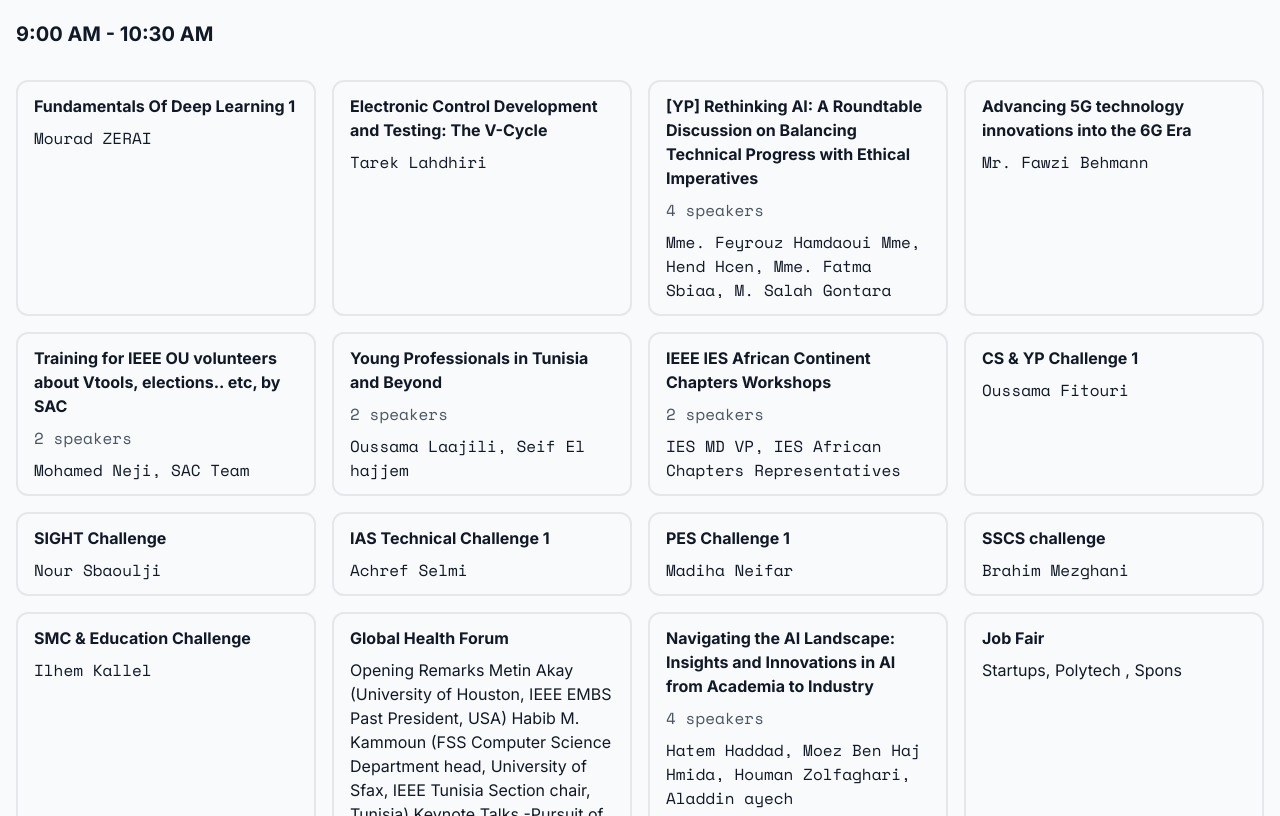
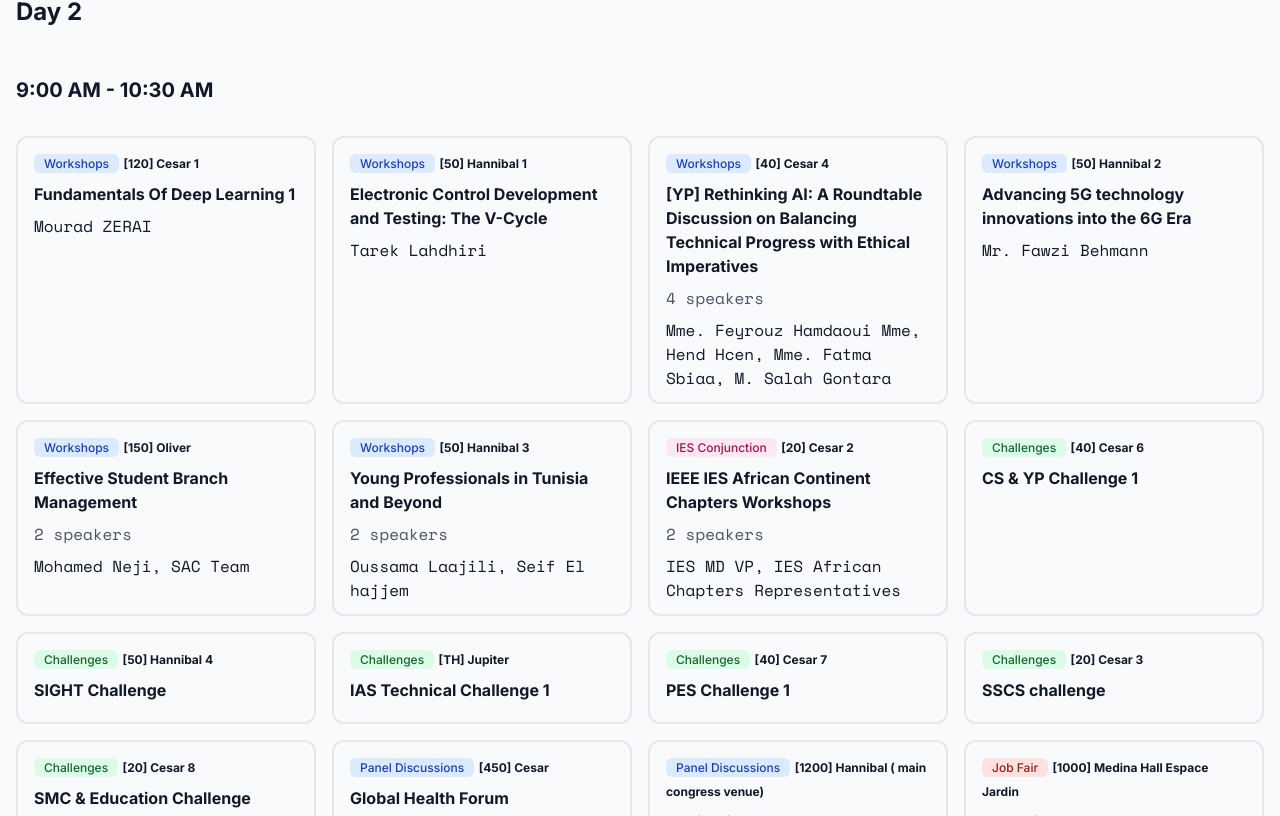
Before and after one commit to hichemfantar/TSYP-11-Congress-Website, a React (Vite) app: page /sessions in a window 1280 px wide. Shown: the part 844-1660 px from the top of the page. Built offline with nearby package versions, Linux system fonts and the light colour scheme.

Commit message:
update schedule

```diff
--- a/public/assets/dec18ScheduleRevamped.json
+++ b/public/assets/dec18ScheduleRevamped.json
@@ -55,6 +55,7 @@
 					"Abdulatif Aliyu",
 					"Seif El hajjem"
 				],
+				"location": "[1200]Hannibal ( main congress venue)",
 				"type": "Intervention"
 			},
 			{ "title": "Musical Intervention", "type": "Intervention" },
@@ -66,6 +67,7 @@
 					"Maurizio Bozzi",
 					"Lwanga herbert"
 				],
+				"location": "[1200]Hannibal ( main congress venue)",
 				"type": "Intervention"
 			}
 		]
--- a/public/assets/dec19ScheduleRevamped.json
+++ b/public/assets/dec19ScheduleRevamped.json
@@ -48,11 +48,13 @@
 			{
 				"title": "Fundamentals Of Deep Learning 1",
 				"speakers": ["Mourad ZERAI"],
+				"location": "[120] Cesar 1",
 				"type": "Workshops"
 			},
 			{
 				"title": "Electronic Control Development and Testing: The V-Cycle",
 				"speakers": ["Tarek Lahdhiri"],
+				"location": "[50] Hannibal 1",
 				"type": "Workshops"
 			},
 			{
@@ -63,61 +65,73 @@
 					"Mme. Fatma Sbiaa",
 					"M. Salah Gontara"
 				],
+				"location": "[40] Cesar 4",
 				"type": "Workshops"
 			},
 			{
 				"title": "Advancing 5G technology innovations into the 6G Era",
 				"speakers": ["Mr. Fawzi Behmann"],
+				"location": "[50] Hannibal 2",
 				"type": "Workshops"
 			},
 			{
-				"title": "Training for IEEE OU volunteers about Vtools, elections.. etc, by SAC",
+				"title": "Effective Student Branch Management",
 				"speakers": ["Mohamed Neji", "SAC Team"],
+				"location": "[150] Oliver",
 				"type": "Workshops"
 			},
 			{
 				"title": "Young Professionals in Tunisia and Beyond",
 				"speakers": [" Oussama Laajili", "Seif El hajjem"],
+				"location": "[50] Hannibal 3",
 				"type": "Workshops"
 			},
 			{
 				"title": "IEEE IES African Continent Chapters Workshops",
 				"speakers": ["IES MD VP", "IES African Chapters Representatives"],
+				"location": "[20] Cesar 2",
 				"type": "IES Conjunction"
 			},
 			{
 				"title": "CS & YP Challenge 1",
 				"speakers": ["Oussama Fitouri"],
+				"location": "[40] Cesar 6",
 				"type": "Challenges"
 			},
 			{
 				"title": "SIGHT Challenge",
-				"speakers": ["Nour Sbaoulji "],
+				"speakers": ["Nour Sbaoulji"],
+				"location": "[50] Hannibal 4",
 				"type": "Challenges"
 			},
 			{
 				"title": "IAS Technical Challenge 1",
 				"speakers": ["Achref Selmi"],
+				"location": "[TH] Jupiter",
 				"type": "Challenges"
 			},
 			{
 				"title": "PES Challenge 1",
 				"speakers": ["Madiha Neifar"],
+				"location": "[40] Cesar 7",
 				"type": "Challenges"
 			},
 			{
 				"title": "SSCS challenge",
 				"speakers": ["Brahim Mezghani "],
+				"location": "[20] Cesar 3",
 				"type": "Challenges"
 			},
 			{
 				"title": "SMC & Education Challenge",
 				"speakers": ["Ilhem Kallel  "],
+				"location": "[20] Cesar 8",
 				"type": "Challenges"
 			},
 			{
 				"title": "Global Health Forum",
 				"description": "Opening Remarks\nMetin Akay (University of Houston, IEEE EMBS Past President, USA) \nHabib M. Kammoun (FSS Computer Science Department head, University of Sfax, IEEE Tunisia Section chair, Tunisia)\nKeynote Talks\n-Pursuit of Precision Health: The Digital Twin Opportunity, by Roderic Pettigrew\n-MHealth4Afrika – Co-designing an Integrated Solution for Resource Constrained Environments, by Paul Cunningham ",
+				"location": "[450] Cesar",
 				"type": "Panel Discussions"
 			},
 			{
@@ -128,11 +142,13 @@
 					"Houman Zolfaghari",
 					"Aladdin ayech "
 				],
+				"location": "[1200] Hannibal ( main congress venue)",
 				"type": "Panel Discussions"
 			},
 			{
 				"title": "Job Fair",
 				"description": "Startups, Polytech , Spons",
+				"location": "[1000] Medina Hall Espace Jardin",
 				"type": "Job Fair"
 			}
 		]
@@ -187,66 +203,79 @@
 			{
 				"title": "Fundamentals Of Deep Learning 2",
 				"speakers": ["Mourad ZERAI"],
+				"location": "[120] Cesar 1",
 				"type": "Workshops"
 			},
 			{
 				"title": "Designing and Developing  AI projects for the Real-World Scenarios",
 				"speakers": ["Houman Zolfaghari"],
+				"location": "[50] Hannibal 1",
 				"type": "Workshops"
 			},
 			{
 				"title": "Section Finance Platform (for SB chairs & Treasurers)",
 				"speakers": ["Mohamed Ali Zormati"],
+				"location": "[50] Hannibal 2",
 				"type": "Workshops"
 			},
 			{
 				"title": "SPAxCreativity is intelligence having fun",
 				"speakers": ["Ichraf Jarray"],
+				"location": "[50] Hannibal 3",
 				"type": "Workshops"
 			},
 			{
 				"title": "Decoding speech in real-time",
 				"speakers": ["Mohamed Baha Ben Ticha"],
+				"location": "[40] Cesar 4",
 				"type": "Workshops"
 			},
 			{
 				"title": "Introduction to  Industrial Electronics Society ",
 				"speakers": ["Antonio Luque", "Ala Chalghaf"],
+				"location": "[150] Oliver",
 				"type": "Workshops"
 			},
 			{
 				"title": "IEEE IES African Continent Chapters Workshops ",
 				"speakers": ["IES Committee"],
+				"location": "[20] Cesar 2",
 				"type": "IES Conjunction"
 			},
 			{
 				"title": "SIGHT Challenge 2",
 				"speakers": ["Nour Sbaoulji"],
+				"location": "[50] Hannibal 4",
 				"type": "Challenges"
 			},
 			{
 				"title": "CS & YP Challenge 2",
 				"speakers": ["Oussama Fitouri"],
+				"location": "[40] Cesar 6",
 				"type": "Challenges"
 			},
 			{
 				"title": "IAS Technical Challenge 2",
 				"speakers": ["Achref Selmi"],
+				"location": "[TH] Jupiter",
 				"type": "Challenges"
 			},
 			{
 				"title": "PES Challenge 2",
 				"speakers": ["Imen Werda"],
+				"location": "[40] Cesar 7",
 				"type": "Challenges"
 			},
 			{
 				"title": "CAS & RFID Challenge",
 				"speakers": ["Mourad Loulou"],
+				"location": "[20] Cesar 3",
 				"type": "Challenges"
 			},
 			{
 				"title": "SMC & Education Challenge 2",
 				"speakers": ["Ilhem Kallel"],
+				"location": "[20] Cesar 8",
 				"type": "Challenges"
 			},
 			{
@@ -261,16 +290,19 @@
 					"Nihel Ben Youssef",
 					"Imen RIABI"
 				],
+				"location": "[1200]Hannibal ( main congress venue)",
 				"type": "Panel Discussions"
 			},
 			{
 				"title": "Global Health Forum",
 				"description": "Plenary Talks\n-Pioneering Deep Health: Deﬁning Health and Distinguishing Disease with Metabolomics and Artiﬁcial Intelligence at Disruptive Scalability and Cost, by Ali Tinazli \n-An Approach to Precise, Predictable and Personalized Cancer Care and Drug Development, by Colin Brenan",
+				"location": "[450] Cesar",
 				"type": "Global Health Forum"
 			},
 			{
 				"title": "Job Fair",
 				"description": "Startups, Polytech , Spons",
+				"location": "[1000]Medina Hall Espace Jardin",
 				"type": "Job Fair"
 			}
 		]
@@ -319,76 +351,91 @@
 			{
 				"title": "Fundamentals Of Deep Learning 3",
 				"speakers": ["Mourad ZERAI"],
+				"location": "[120] Cesar 1",
 				"type": "Workshops"
 			},
 			{
 				"title": "From BMC to Pitch: Crafting Compelling Project Presentations – A Workshop in Entrepreneurial Communication",
-				"speakers": ["Hend Hacen"],
+				"speakers": ["Hend Hcen"],
+				"location": "[50] Hannibal 1",
 				"type": "Workshops"
 			},
 			{
 				"title": "Ethics in AI",
 				"speakers": ["Oussama Chelly"],
+				"location": "[50] Hannibal 2",
 				"type": "Workshops"
 			},
 			{
 				"title": "Tunisian dialect NLP journey as low-resourced language",
 				"speakers": ["Hatem Haddad"],
+				"location": "[50] Hannibal 3",
 				"type": "Workshops"
 			},
 			{
 				"title": "Machine Learning for Detecting Internet Traffic Anomalies",
 				"speakers": ["Ljiljana Trajkovic"],
+				"location": "[50] Hannibal 4",
 				"type": "Workshops"
 			},
 			{
 				"title": "Generative AI powered Chatbots ",
 				"speakers": ["Moez ben Hadj Hmida"],
+				"location": "[40] Cesar 6",
 				"type": "Workshops"
 			},
 			{
 				"title": "Efficient ML Workflows: A Kubeflow MLOps Workshop",
 				"speakers": ["Salah Gontara"],
+				"location": "[40] Cesar 4",
 				"type": "Workshops"
 			},
 			{
 				"title": "3D Printing",
 				"speakers": ["Zakaria Ben Younes"],
+				"location": "[20] Cesar 8",
 				"type": "Workshops"
 			},
 			{
 				"title": "Project Management",
 				"speakers": ["Abdulateef Aliyu"],
+				"location": "[150] Oliver",
 				"type": "Workshops"
 			},
 			{
 				"title": "IEEE IES African Continent Chapters Workshops ",
 				"speakers": ["IES Committee"],
+				"location": "[20] Cesar 2",
 				"type": "IES Conjunction"
 			},
 			{
 				"title": "WIE Challenge part 1",
 				"speakers": ["Arij Souai"],
+				"location": "[TH] Jupiter",
 				"type": "Challenges"
 			},
 			{
 				"title": "RAS Challenge 1",
 				"speakers": ["Ahmed Aouididi"],
+				"location": "[40] Cesar 7",
 				"type": "Challenges"
 			},
 			{
 				"title": "AESS Challenge part 1",
 				"speakers": ["Tarak Loukil"],
+				"location": "[20] Cesar 3",
 				"type": "Challenges"
 			},
 			{
 				"title": "Global Health Forum",
 				"description": "Plenary Talks\nHealthtech Innovation Generation with a Purpose and Method, by Michael Friebe (Innovator, Entrepreneur, Distinguished Professor, Poland and Germany)\nPrecision medicine through health data integration: the PRECIOUS example, by Dimitris Fotiadis (Professor, Innovator and EIC Research Institute, FORTH-IMBB, Greece)",
+				"location": "[450] Cesar",
 				"type": "Global Health Forum"
 			},
 			{
 				"title": "Job Fair",
 				"description": "Startups, Polytech , Spons",
+				"location": "[1000]Medina Hall Espace Jardin",
 				"type": "Job Fair"
 			}
 		]
@@ -440,76 +487,103 @@
 			{
 				"title": "Ocean Decade Initiative: Shaping a Sustainable Future - A Session on Global Collaboration and Early Career  Empowerment",
 				"speakers": ["Laura Meyer", "Francesco Maurelli", "Ines Boujmil"],
+				"location": "[150] Oliver",
 				"type": "Workshops"
 			},
 			{
 				"title": "Fundamentals Of Deep Learning 4",
 				"speakers": ["Mourad ZERAI"],
+				"location": "[120] Cesar 1",
 				"type": "Workshops"
 			},
 			{
 				"title": "IEEE Education Society Virtual Graduate Study Consortium Initiative",
 				"speakers": ["Hamadou Saliah-Hassane"],
+				"location": "[50] Hannibal 1",
 				"type": "Workshops"
 			},
 			{
 				"title": "Non-Terrestrial Networks (NTN): Enabling Communication for Remote and Unconnected Areas (Focus on the Internet of Things)",
 				"speakers": ["Zied Bouida"],
+				"location": "[50] Hannibal 2",
 				"type": "Workshops"
 			},
 			{
 				"title": "Empathic AI: Human Factors, System Assessm",
 				"speakers": ["Aladdin Ayesh"],
+				"location": "[50] Hannibal 4",
 				"type": "Workshops"
 			},
 			{
 				"title": "Containerize the MEAN Stack (Kubernetes & Docker)",
 				"speakers": ["Malek El Ayeb"],
+				"location": "[40] Cesar 6",
 				"type": "Workshops"
 			},
 			{
 				"title": "AI-EMPOWERED 6G NETWORKS FOR AN INTELLIGENT AND CONNECTED WORLD",
 				"speakers": ["Khaled Letaief"],
+				"location": "[50] Hannibal 3",
 				"type": "Workshops"
 			},
 			{
-				"title": "How to build your game",
-				"speakers": ["Marouen Khadhar"],
+				"title": "Koltin Once Run Twice",
+				"speakers": ["Oussama Aroua"],
+				"location": "[40] Cesar 4",
 				"type": "Workshops"
 			},
 			{
 				"title": "3D Printing",
 				"speakers": ["Zakaria Ben Younes"],
+				"location": "[20] Cesar 8",
 				"type": "Workshops"
 			},
 			{
 				"title": "IEEE IES African Continent Chapters Workshops",
 				"speakers": ["IES Committee"],
+				"location": "[20] Cesar 2",
 				"type": "IES Conjunction"
 			},
 			{
 				"title": "WIE Challenge part 2",
 				"speakers": ["Arij Souai"],
+				"location": "[TH] Jupiter",
 				"type": "Challenges"
 			},
 			{
 				"title": "RAS Challenge 2",
 				"speakers": ["Ahmed Aouididi"],
+				"location": "[40] Cesar 7",
 				"type": "Challenges"
 			},
 			{
 				"title": "AESS Challenge part 2",
 				"speakers": ["Tarak Loukil"],
+				"location": "[20] Cesar 3",
 				"type": "Challenges"
 			},
 			{
 				"title": "EMBS Challenge part 1",
 				"speakers": ["Asma Nsiri"],
+				"location": "[450] Cesar",
 				"type": "Global Health Forum"
+			},
+			{
+				"title": "SPAx Shaping Your Future: Navigating Career Paths in a Technologically Evolving World\n-How technology, automation, and changing job markets are impacting the future of work\n-How to plan and navigate a successful career path\n-How different educational and training options impact career choices and opportunities\n-Career Transition and Mid-life changes",
+				"speakers": [
+					"Oussama Chelly",
+					"Tarek Lahdiri",
+					"faten ayari",
+					"Mr. Salah Gontara",
+					"Moderator : Mahmoud Ibrahim"
+				],
+				"location": "[1200] Hannibal ( main congress venue)",
+				"type": "Panel Discussions"
 			},
 			{
 				"title": "Job Fair",
 				"description": "Startups, Polytech , Spons",
+				"location": "[1000] Medina Hall Espace Jardin",
 				"type": "Job Fair"
 			}
 		]
@@ -564,76 +638,97 @@
 			{
 				"title": "Fundamentals Of Deep Learning 4",
 				"speakers": ["Mourad ZERAI"],
+				"location": "[120] Cesar 1",
 				"type": "Workshops"
 			},
 			{
 				"title": "HTB Capacity Building Workshop",
 				"speakers": ["Lwanga Herbert"],
+				"location": "[150] Oliver",
 				"type": "Workshops"
 			},
 			{
 				"title": "Novel Solutions for Microwave Sensors",
 				"speakers": ["Maurizio Bozzi"],
+				"location": "[50] Hannibal 1",
 				"type": "Workshops"
 			},
 			{
 				"title": "Leadership",
 				"speakers": ["Nita Patel"],
+				"location": "[50] Hannibal 4",
 				"type": "Workshops"
 			},
 			{
 				"title": "Unlocking The Membership Potential",
 				"speakers": ["Eric Berkowitz"],
+				"location": "[50] Hannibal 3",
 				"type": "Workshops"
 			},
 			{
 				"title": "Start from Scratch: Building Your Business 101",
 				"speakers": ["Mahmoud ibrahim"],
+				"location": "[50] Hannibal 2",
 				"type": "Workshops"
 			},
 			{
-				"title": "Koltin Once Run Twice",
-				"speakers": ["Oussama Aroua"],
+				"title": "How to build your game",
+				"speakers": ["Marouen Khadhar"],
+				"location": "[40] Cesar 4",
 				"type": "Workshops"
 			},
 			{
 				"title": "Unleashing Innovation and Navigating Disruption content",
 				"speakers": ["Salah Dabbech"],
+				"location": "[20] Cesar 3",
 				"type": "Workshops"
 			},
 			{
 				"title": "3D Printing",
 				"speakers": ["Zakaria Ben Younes"],
+				"location": "[20] Cesar 8",
 				"type": "Workshops"
 			},
 			{
 				"title": "Containerize the MEAN Stack (Kubernetes & Docker) Part 2",
 				"speakers": ["Malek El Ayeb"],
+				"location": "[40] Cesar 6",
 				"type": "Workshops"
 			},
 			{
 				"title": "Presentation for the IEEE Region 8 Humanitarian Activities Committee",
 				"speakers": ["Nour Sbaoulji"],
+				"location": "[40] Cesar 7",
 				"type": "Workshops"
 			},
 			{
 				"title": "IEEE IES African Continent Chapters Workshops",
 				"speakers": ["IES Committee"],
+				"location": "[20] Cesar 2",
 				"type": "IES Conjunction"
 			},
 			{
 				"title": "WIE Challenge part 3",
 				"speakers": ["Arij Souai"],
+				"location": "[TH] Jupiter",
 				"type": "Challenges"
 			},
 			{
 				"title": "EMBS Challenge part 2",
 				"speakers": ["Asma Nsiri"],
+				"location": "[450] Cesar",
 				"type": "Global Health Forum"
+			},
+			{
+				"title": "Application of Blockchain in Financial Sector",
+				"speakers": ["Omer Faruk Ozkul", "Razvan Mihai"],
+				"location": "[1200] Hannibal ( main congress venue)",
+				"type": "Panel Discussions"
 			},
 			{
 				"title": "Job Fair",
 				"description": "Startups, Polytech , Spons",
+				"location": "[1000]Medina Hall Espace Jardin",
 				"type": "Job Fair"
 			}
 		]
--- a/src/app/components/SessionScheduleBox.jsx
+++ b/src/app/components/SessionScheduleBox.jsx
@@ -13,6 +13,31 @@
 			)}
 		>
 			<div className="flex flex-col gap-2">
+				<div>
+					<span
+						className={twMerge(
+							"self-start rounded-md px-2.5 py-0.5 text-xs font-medium",
+							data.type === "Workshops" &&
+								"bg-blue-100 text-blue-800 dark:bg-blue-900 dark:text-blue-300",
+							data.type === "Challenges" &&
+								"bg-green-100 text-green-800 dark:bg-green-900 dark:text-green-300",
+							data.type === "Panel Discussions" &&
+								"bg-blue-100 text-blue-800 dark:bg-blue-900 dark:text-blue-300",
+							data.type === "Global Health Forum" &&
+								"bg-purple-100 text-purple-800 dark:bg-purple-900 dark:text-purple-300",
+							data.type === "Job Fair" &&
+								"bg-red-100 text-red-800 dark:bg-red-900 dark:text-red-300",
+							data.type === "Intervention" &&
+								"bg-gray-100 text-gray-800 dark:bg-gray-900 dark:text-gray-300",
+							data.type === "IES Conjunction" &&
+								"bg-pink-100 text-pink-800 dark:bg-pink-900 dark:text-pink-300"
+						)}
+					>
+						{data.type}
+					</span>{" "}
+					<span className="flex-1 text-xs font-bold">{data.location}</span>
+				</div>
+
 				<div className="flex justify-between gap-3">
 					<h1 className="flex-1 font-bold">{data.title}</h1>
 					{/* <div className="flex-shrink-0 font-['space_mono']">
@@ -43,9 +68,12 @@
 							))}
 						</div> */}
 
-					{data.speakers && data.speakers?.length === 1
+					{data.type !== "Challenges" &&
+					data.speakers &&
+					data.speakers?.length === 1
 						? data.speakers?.[0].name
-						: data.speakers && (
+						: data.type !== "Challenges" &&
+						  data.speakers && (
 								<div className="font-['space_mono'] text-gray-600 dark:text-gray-400">
 									{data.speakers?.length} speakers
 								</div>
@@ -53,6 +81,7 @@
 
 					{data.description && <p>{data.description}</p>}
 
+					{data.type !== "Challenges" && (
 						<div className="font-['space_mono']">
 							{data.speakers?.map((e, idx) => (
 								// <Link to={`/speakers/${"Khaled%20Letaief"}`}>
@@ -63,6 +92,7 @@
 								// </Link>
 							))}
 						</div>
+					)}
 				</div>
 			</div>
 		</div>
```
Lines whose indentation alone changed are shown as unchanged.
